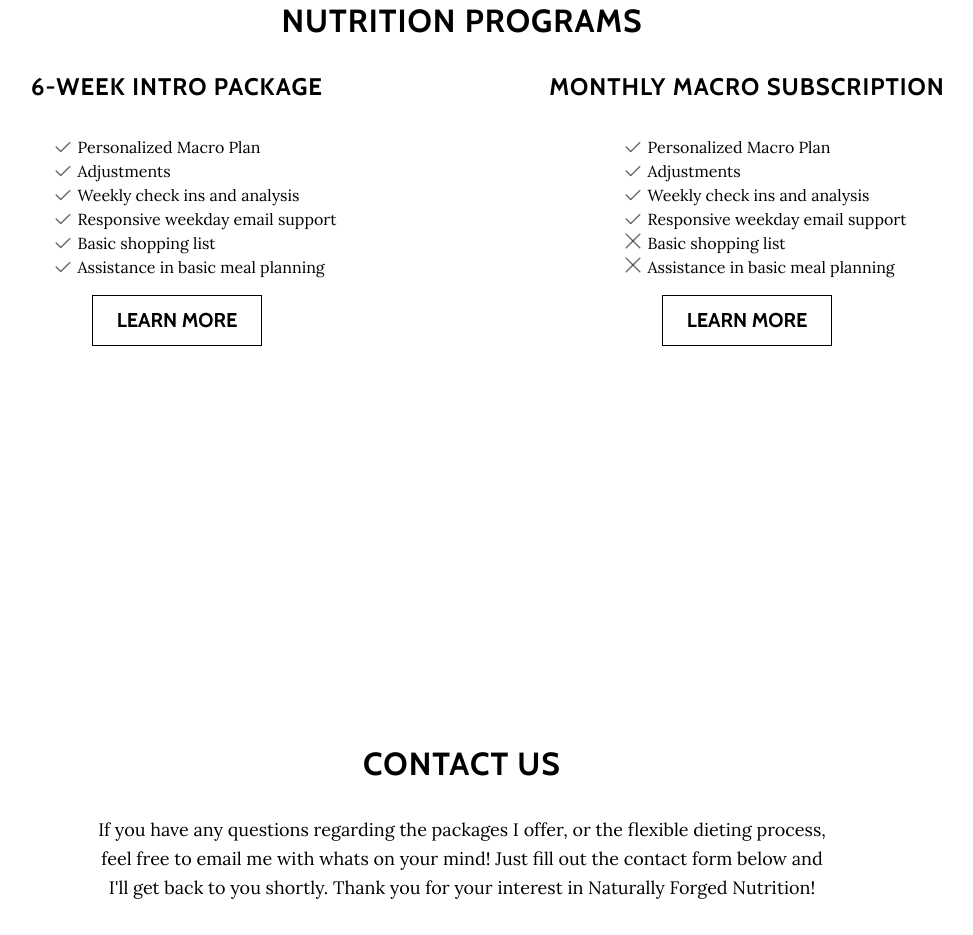
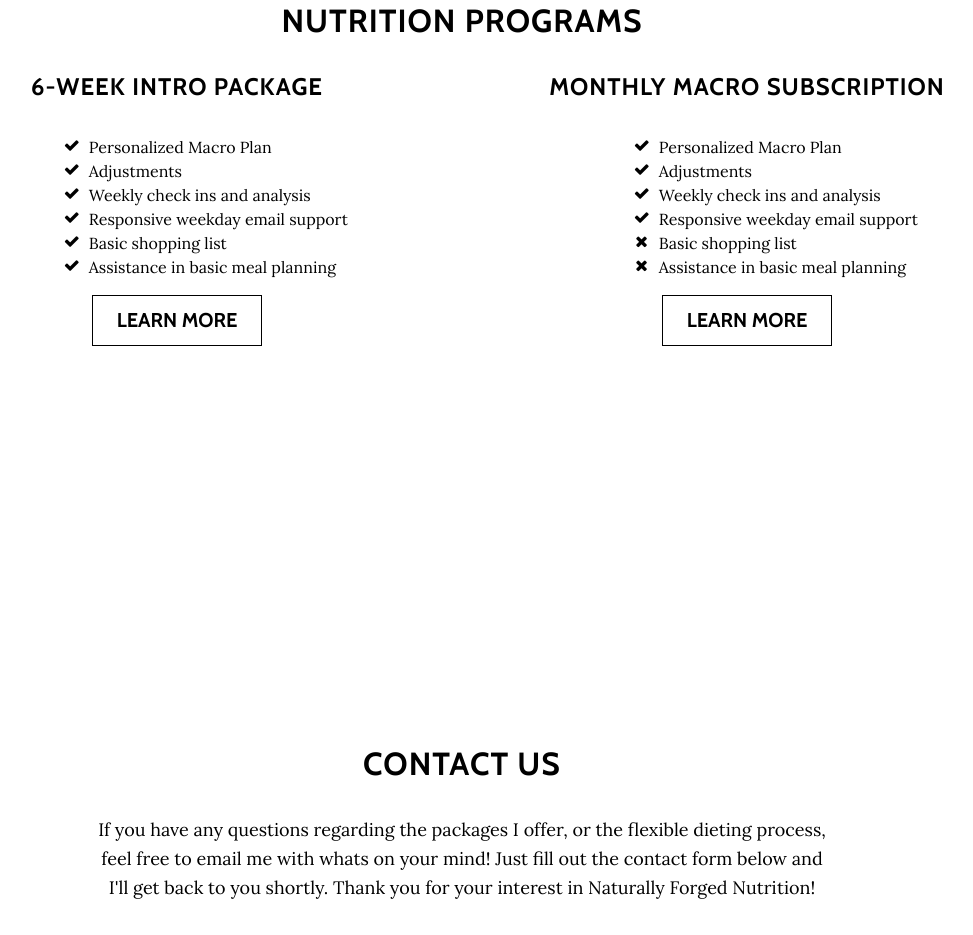
Before and after one commit to zenlore/forgeddemo, a plain HTML site: page index.html in a window 1280 px wide. Shown: the part 2426-3361 px from the top of the page, without its empty margins (178-1151 px from the left). Drawn offline with nearby package versions, Linux system fonts and the light colour scheme.

Commit message:
Use font awesome icons for checklist instead of custom

```diff
--- a/css/forged.css
+++ b/css/forged.css
@@ -1,9 +1,9 @@
+
 .program-section ul
 {
   text-align: left;
   list-style-position: inside;
   padding-left: 100px;
-  list-style-image:url("../img/checkfnl.png")
 }
 
 .masthead .brand-heading
--- a/index.html
+++ b/index.html
@@ -113,25 +113,25 @@
         <div class="row">
           <div class="col-md-5 mx-auto">
             <h4>6-Week Intro Package</h4>
-            <ul>
-              <li>Personalized Macro Plan</li>
-              <li>Adjustments</li>
-              <li>Weekly check ins and analysis</li>
-              <li>Responsive weekday email support</li>
-              <li>Basic shopping list</li>
-              <li>Assistance in basic meal planning </li>
+            <ul class="fa-ul">
+              <li><i class="fa-li fa fa-check"></i> Personalized Macro Plan</li>
+              <li><i class="fa-li fa fa-check"></i> Adjustments</li>
+              <li><i class="fa-li fa fa-check"></i> Weekly check ins and analysis</li>
+              <li><i class="fa-li fa fa-check"></i> Responsive weekday email support</li>
+              <li><i class="fa-li fa fa-check"></i> Basic shopping list</li>
+              <li><i class="fa-li fa fa-check"></i> Assistance in basic meal planning </li>
             </ul>
             <a href="pay.html" class="btn btn-default btn-lg">Learn More</a>
           </div>
           <div class="col-md-5 mx-auto">
             <h4>Monthly Macro Subscription</h4>
-            <ul>
-              <li>Personalized Macro Plan</li>
-              <li>Adjustments</li>
-              <li>Weekly check ins and analysis</li>
-              <li>Responsive weekday email support</li>
-              <li class="uncheck">Basic shopping list</li>
-              <li class="uncheck">Assistance in basic meal planning </li>
+            <ul class="fa-ul">
+              <li><i class="fa-li fa fa-check"></i> Personalized Macro Plan</li>
+              <li><i class="fa-li fa fa-check"></i> Adjustments</li>
+              <li><i class="fa-li fa fa-check"></i> Weekly check ins and analysis</li>
+              <li><i class="fa-li fa fa-check"></i> Responsive weekday email support</li>
+              <li><i class="fa-li fa fa-times"></i> Basic shopping list</li>
+              <li><i class="fa-li fa fa-times"></i> Assistance in basic meal planning </li>
             </ul>
             <a href="monthlyplan.html" class="btn btn-default btn-lg">Learn More</a>
           </div>
```
